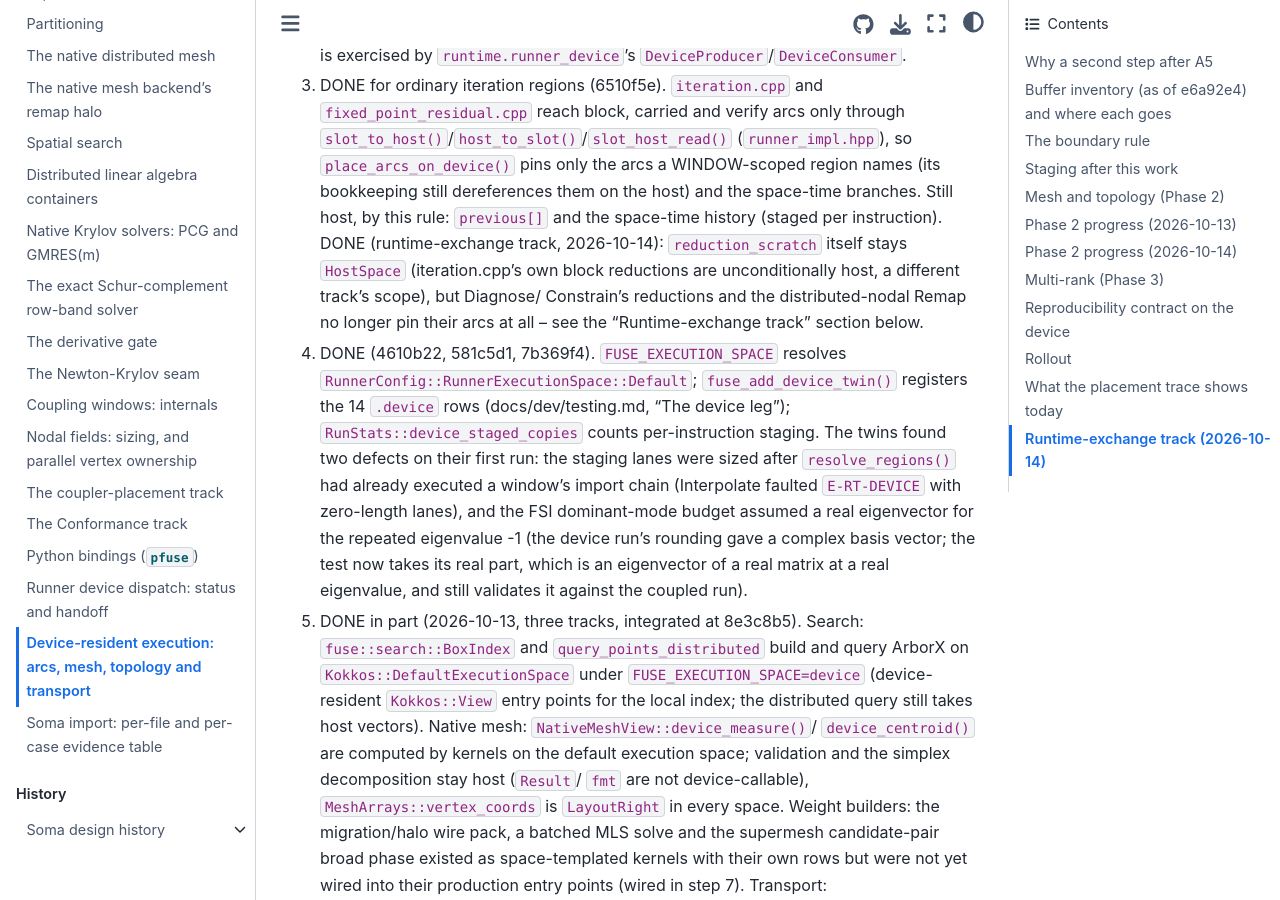
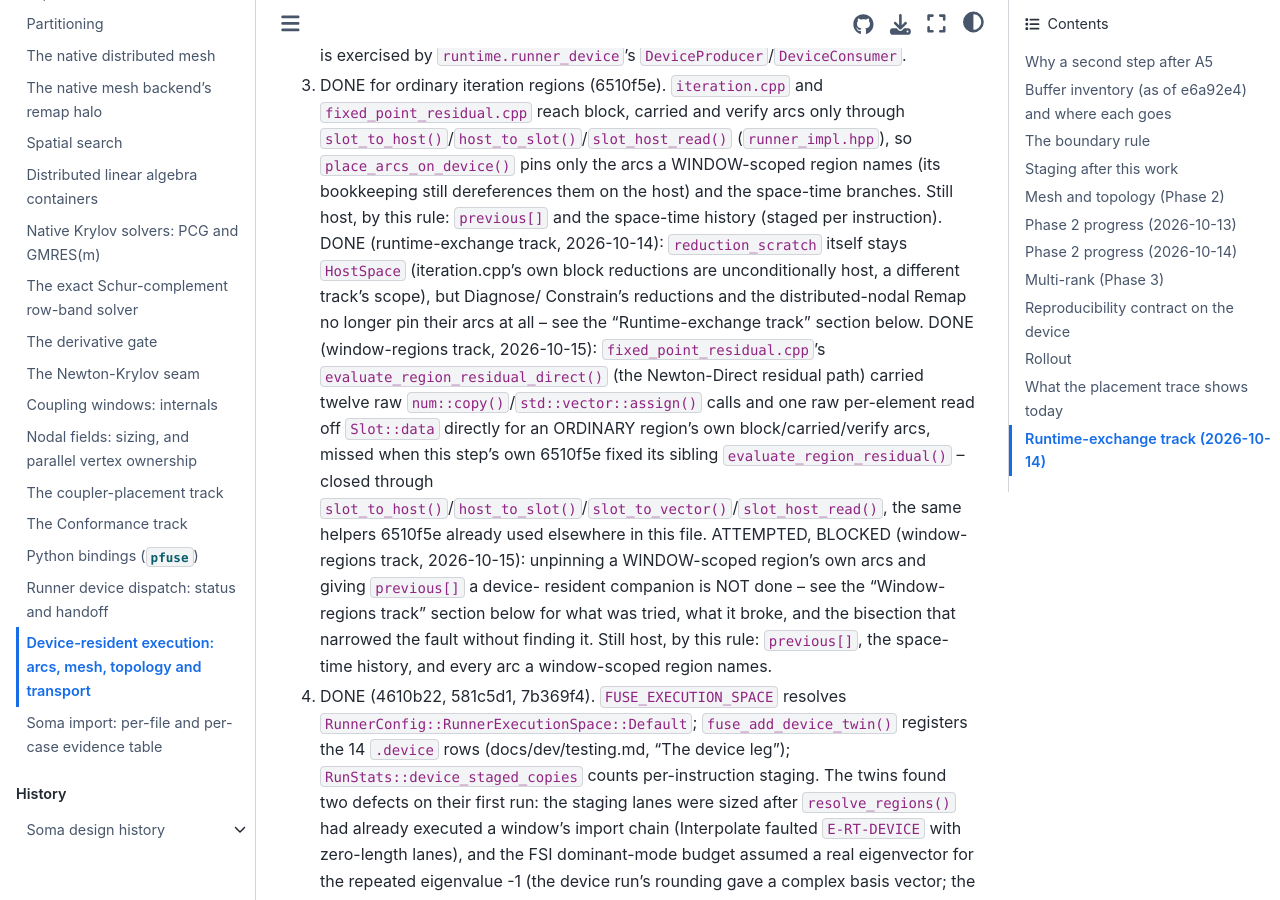
Before and after one commit to vijaysm/fuse, a Sphinx documentation site: the page built from docs/dev/device-resident-arcs.md, in a window 1280 px wide and 900 px high, scrolled down 8645 px. Built offline with Sphinx 7.4.7 and the Sphinx Book theme 1.1.4, drawn with Linux system fonts in a browser that asks for light colours; pages that are not in the unit, such as notebooks, are missing from menus.

Commit message:
Make Newton-Direct residual evaluation device-safe
evaluate_region_residual_direct() dereferenced Slot::data directly in
thirteen places that the earlier device-slot conversion missed. They now
use the same slot_to_host/host_to_slot/slot_to_vector/slot_host_read
helpers its sibling function already uses.

```diff
--- a/docs/dev/device-resident-arcs.md
+++ b/docs/dev/device-resident-arcs.md
@@ -282,6 +282,20 @@ the next step starts. Host mode byte-identity is the standing invariant.
    unconditionally host, a different track's scope), but Diagnose/
    Constrain's reductions and the distributed-nodal Remap no longer pin
    their arcs at all -- see the "Runtime-exchange track" section below.
+   DONE (window-regions track, 2026-10-15): `fixed_point_residual.cpp`'s
+   `evaluate_region_residual_direct()` (the Newton-Direct residual path)
+   carried twelve raw `num::copy()`/`std::vector::assign()` calls and one
+   raw per-element read off `Slot::data` directly for an ORDINARY region's
+   own block/carried/verify arcs, missed when this step's own 6510f5e fixed
+   its sibling `evaluate_region_residual()` -- closed through
+   `slot_to_host()`/`host_to_slot()`/`slot_to_vector()`/`slot_host_read()`,
+   the same helpers 6510f5e already used elsewhere in this file.
+   ATTEMPTED, BLOCKED (window-regions track, 2026-10-15): unpinning a
+   WINDOW-scoped region's own arcs and giving `previous[]` a device-
+   resident companion is NOT done -- see the "Window-regions track" section
+   below for what was tried, what it broke, and the bisection that narrowed
+   the fault without finding it. Still host, by this rule: `previous[]`,
+   the space-time history, and every arc a window-scoped region names.
 4. DONE (4610b22, 581c5d1, 7b369f4). `FUSE_EXECUTION_SPACE` resolves
    `RunnerConfig::RunnerExecutionSpace::Default`; `fuse_add_device_twin()`
    registers the 14 `.device` rows (docs/dev/testing.md, "The device
```
Also changed, not shown: docs/dev/runner-device-dispatch.md (+11 -0 lines), 1 other file.
